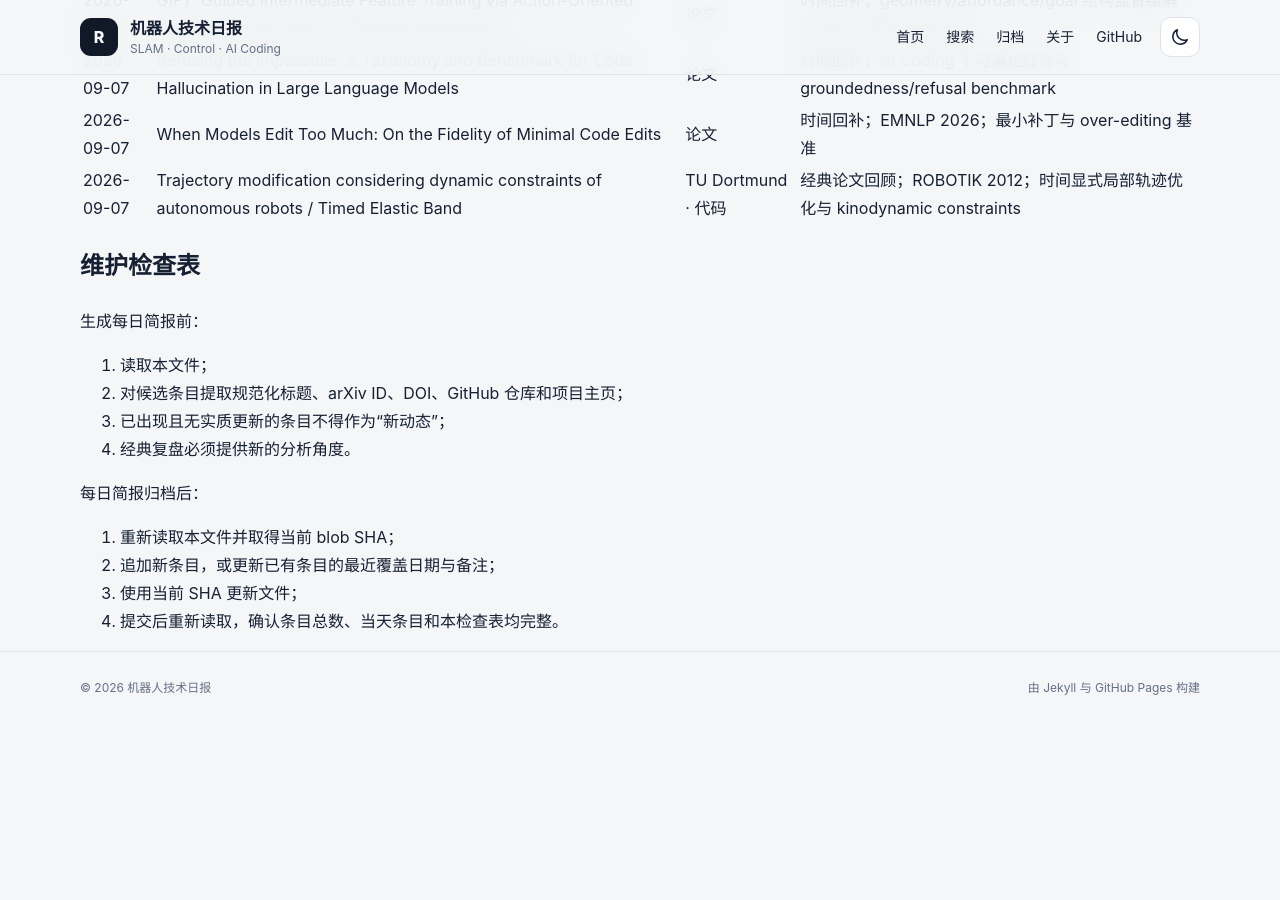
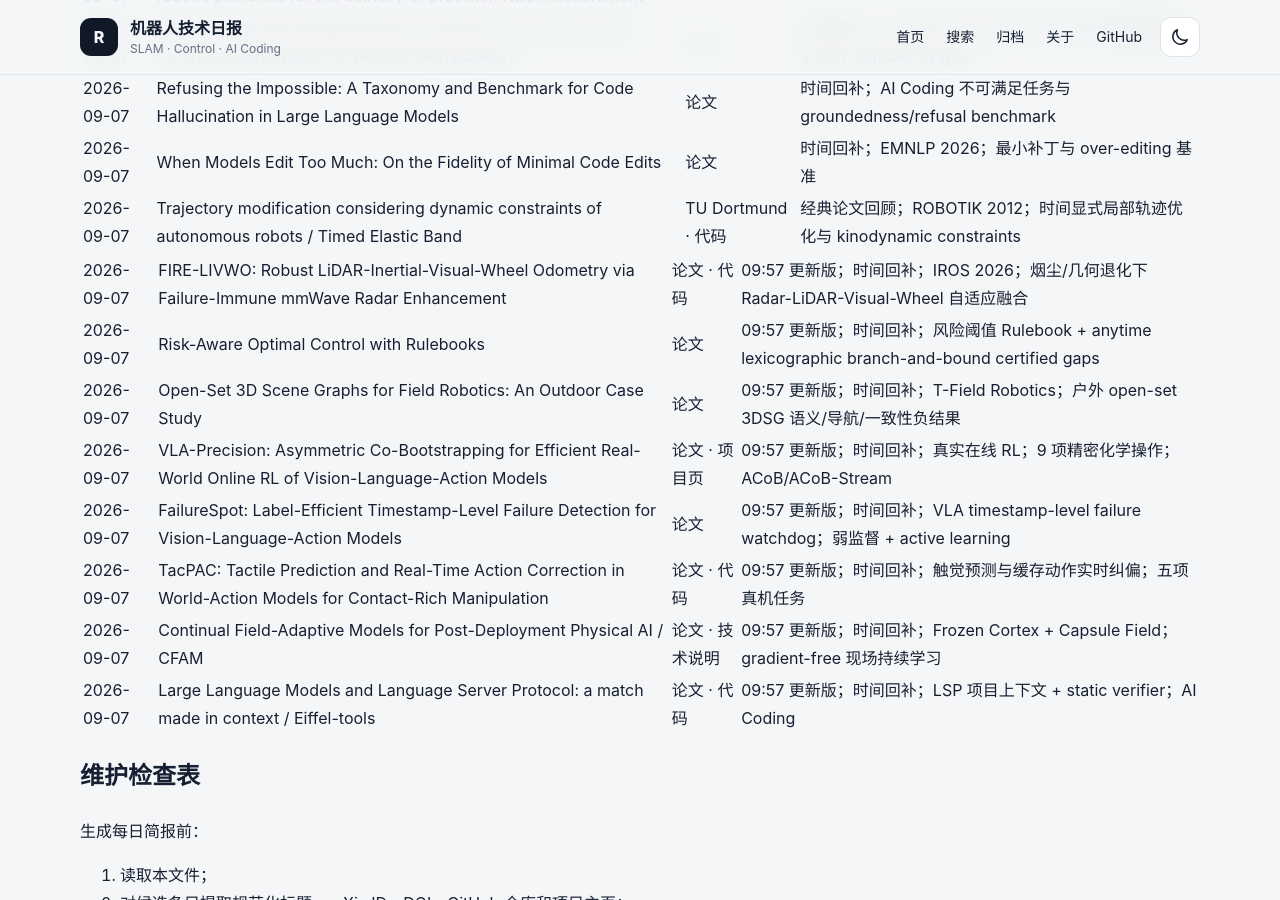
Before and after one commit to helywin/daily, a Jekyll site: the page built from robotics-brief-covered-items.md, in a window 1280 px wide and 900 px high, scrolled down 33957 px. Built offline with Jekyll 4.4.1, drawn with Linux system fonts in a browser that asks for light colours; our own code applies the rules of GitHub Pages for plain Markdown files; before the commit the page ends 34681 px from its top, so only the background shows below that; some of the changed text lies outside the part shown.

Commit message:
docs: update robotics brief coverage index for 2026-09-07

```diff
--- a/robotics-brief-covered-items.md
+++ b/robotics-brief-covered-items.md
@@ -72,7 +72,7 @@
 >
 > 2026-09-06 新增 8 条主动态与 1 条经典论文回顾，共 523 条。
 >
-> 2026-09-07 新增 8 条主动态与 1 条经典论文回顾，共 532 条。
+> 2026-09-07 早间首版新增 8 条主动态与 1 条经典论文回顾，共 532 条；09:57 因 arXiv Robotics 9 月 7 日最新公开批次刷新，更新同日文章并追加 8 条主动态，累计共 540 条。早间首版条目保留为历史覆盖记录。
 
 ## 已核验条目
 
@@ -625,6 +625,15 @@
 | 2026-09-07 | When Models Edit Too Much: On the Fidelity of Minimal Code Edits | [论文](https://arxiv.org/abs/2609.04061) | 时间回补；EMNLP 2026；最小补丁与 over-editing 基准 |
 | 2026-09-07 | Trajectory modification considering dynamic constraints of autonomous robots / Timed Elastic Band | [TU Dortmund](https://rst.etit.tu-dortmund.de/en/research/robotics/online-trajectory-optimization-based-on-timed-elastic-ban/) · [代码](https://github.com/rst-tu-dortmund/teb_local_planner) | 经典论文回顾；ROBOTIK 2012；时间显式局部轨迹优化与 kinodynamic constraints |
 
+| 2026-09-07 | FIRE-LIVWO: Robust LiDAR-Inertial-Visual-Wheel Odometry via Failure-Immune mmWave Radar Enhancement | [论文](https://arxiv.org/abs/2609.05325) · [代码](https://github.com/KJ-Falloutlast/FIRE-LIVWO) | 09:57 更新版；时间回补；IROS 2026；烟尘/几何退化下 Radar-LiDAR-Visual-Wheel 自适应融合 |
+| 2026-09-07 | Risk-Aware Optimal Control with Rulebooks | [论文](https://arxiv.org/abs/2609.05199) | 09:57 更新版；时间回补；风险阈值 Rulebook + anytime lexicographic branch-and-bound certified gaps |
+| 2026-09-07 | Open-Set 3D Scene Graphs for Field Robotics: An Outdoor Case Study | [论文](https://arxiv.org/abs/2609.04607) | 09:57 更新版；时间回补；T-Field Robotics；户外 open-set 3DSG 语义/导航/一致性负结果 |
+| 2026-09-07 | VLA-Precision: Asymmetric Co-Bootstrapping for Efficient Real-World Online RL of Vision-Language-Action Models | [论文](https://arxiv.org/abs/2609.04355) · [项目页](https://vla-precision.github.io/) | 09:57 更新版；时间回补；真实在线 RL；9 项精密化学操作；ACoB/ACoB-Stream |
+| 2026-09-07 | FailureSpot: Label-Efficient Timestamp-Level Failure Detection for Vision-Language-Action Models | [论文](https://arxiv.org/abs/2609.04277) | 09:57 更新版；时间回补；VLA timestamp-level failure watchdog；弱监督 + active learning |
+| 2026-09-07 | TacPAC: Tactile Prediction and Real-Time Action Correction in World-Action Models for Contact-Rich Manipulation | [论文](https://arxiv.org/abs/2609.05266) · [代码](https://github.com/LogosRoboticsGroup/TacPAC) | 09:57 更新版；时间回补；触觉预测与缓存动作实时纠偏；五项真机任务 |
+| 2026-09-07 | Continual Field-Adaptive Models for Post-Deployment Physical AI / CFAM | [论文](https://arxiv.org/abs/2609.04552) · [技术说明](https://skylarklabs.ai/use-cases/cfam-stack-overview.html) | 09:57 更新版；时间回补；Frozen Cortex + Capsule Field；gradient-free 现场持续学习 |
+| 2026-09-07 | Large Language Models and Language Server Protocol: a match made in context / Eiffel-tools | [论文](https://arxiv.org/abs/2609.03086) · [代码](https://github.com/alschena/eiffel-tools) | 09:57 更新版；时间回补；LSP 项目上下文 + static verifier；AI Coding |
+
 ## 维护检查表
 
 生成每日简报前：
```
Also changed, not shown: .github/workflows/update-robotics-index.yml (deleted).
